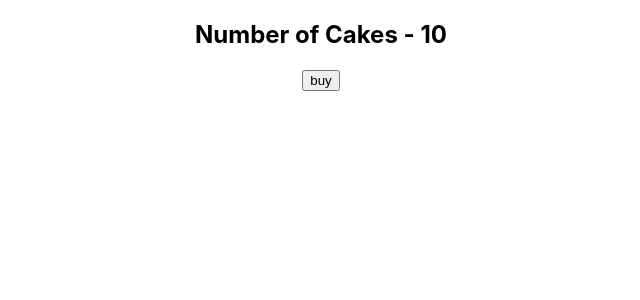
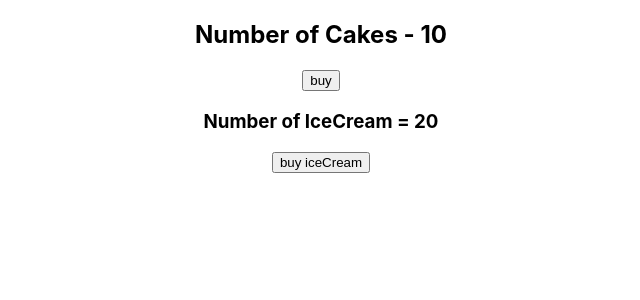
Before and after one commit to 01Deepak/react-redux-tut, a React (Create React App) app: page / in a window 1280 px wide. Shown: the top 300 px of the page, without its empty margins (319-959 px from the left). Built offline with nearby package versions, Linux system fonts and the light colour scheme.

Commit message:
add one more reducer and combine it.

```diff
--- a/src/App.js
+++ b/src/App.js
@@ -2,12 +2,14 @@ import { Provider } from 'react-redux';
 import store from './Redux/store';
 import './App.css';
 import CakeContainer from './Components/CakeContainer';
+import IceCreamContainer from './Components/IceCreamContainer';
 
 function App() {
   return (
     <Provider store={store}>
     <div className="App">
       <CakeContainer/>
+      <IceCreamContainer/>
     </div>
     </Provider>
 
--- a/src/Components/CakeContainer.js
+++ b/src/Components/CakeContainer.js
@@ -3,7 +3,7 @@ import { useDispatch, useSelector } from 'react-redux'
 import { buyCake } from '../Redux/Cake/CakeAction'
 
 const CakeContainer = () => {
-    const cakes = useSelector(state => state.numberOfCake)
+    const cakes = useSelector(state => state.cake.numberOfCake)
     const dispatch = useDispatch()
 
   return (
--- /dev/null
+++ b/src/Components/IceCreamContainer.js
@@ -0,0 +1,16 @@
+import React from 'react'
+import { useDispatch, useSelector } from 'react-redux'
+import { buyIceCream } from '../Redux/IceCream/IceCreamAction'
+
+function IceCreamContainer() {
+    const iceCream = useSelector(state => state.iceCream.numberOfIceCream)
+    const dispatch = useDispatch()
+  return (
+    <div>
+        <h3>Number of IceCream = {iceCream}</h3>
+        <button onClick={() => dispatch(buyIceCream())}>buy iceCream</button>
+    </div>
+  )
+}
+
+export default IceCreamContainer
--- /dev/null
+++ b/src/Redux/IceCream/IceCreamAction.js
@@ -0,0 +1,7 @@
+import { BUY_ICECREAM } from "./IceCreamTypes"
+
+export const buyIceCream = () => {
+    return {
+        type: BUY_ICECREAM
+    }
+}
--- /dev/null
+++ b/src/Redux/IceCream/IceCreamReducer.js
@@ -0,0 +1,18 @@
+import { BUY_ICECREAM } from "./IceCreamTypes";
+
+const initialState = {
+    numberOfIceCream: 20
+}
+
+const iceCreamReducer = (state= initialState, action) => {
+    switch (action.type) {
+        case BUY_ICECREAM: return {
+            ...state,
+            numberOfIceCream: state.numberOfIceCream - 1
+        }
+
+        default: return state
+    }
+}
+
+export default iceCreamReducer;
--- /dev/null
+++ b/src/Redux/IceCream/IceCreamTypes.js
@@ -0,0 +1 @@
+export const BUY_ICECREAM = 'BUY_ICECREAM'
--- /dev/null
+++ b/src/Redux/rootReducer.js
@@ -0,0 +1,10 @@
+import { combineReducers } from "redux";
+import CakeReducer from "./Cake/CakeReducer";
+import iceCreamReducer from "./IceCream/IceCreamReducer";
+
+const rootReducer = combineReducers({
+    cake: CakeReducer,
+    iceCream: iceCreamReducer
+})
+
+export default rootReducer;
--- a/src/Redux/store.js
+++ b/src/Redux/store.js
@@ -1,7 +1,7 @@
 // import { createStore } from 'redux'
 import { legacy_createStore as createStore } from 'redux';
-import CakeReducer from './Cake/CakeReducer'
+import rootReducer from './rootReducer';
 
-const store = createStore(CakeReducer)
+const store = createStore(rootReducer)
 
 export default store
```
